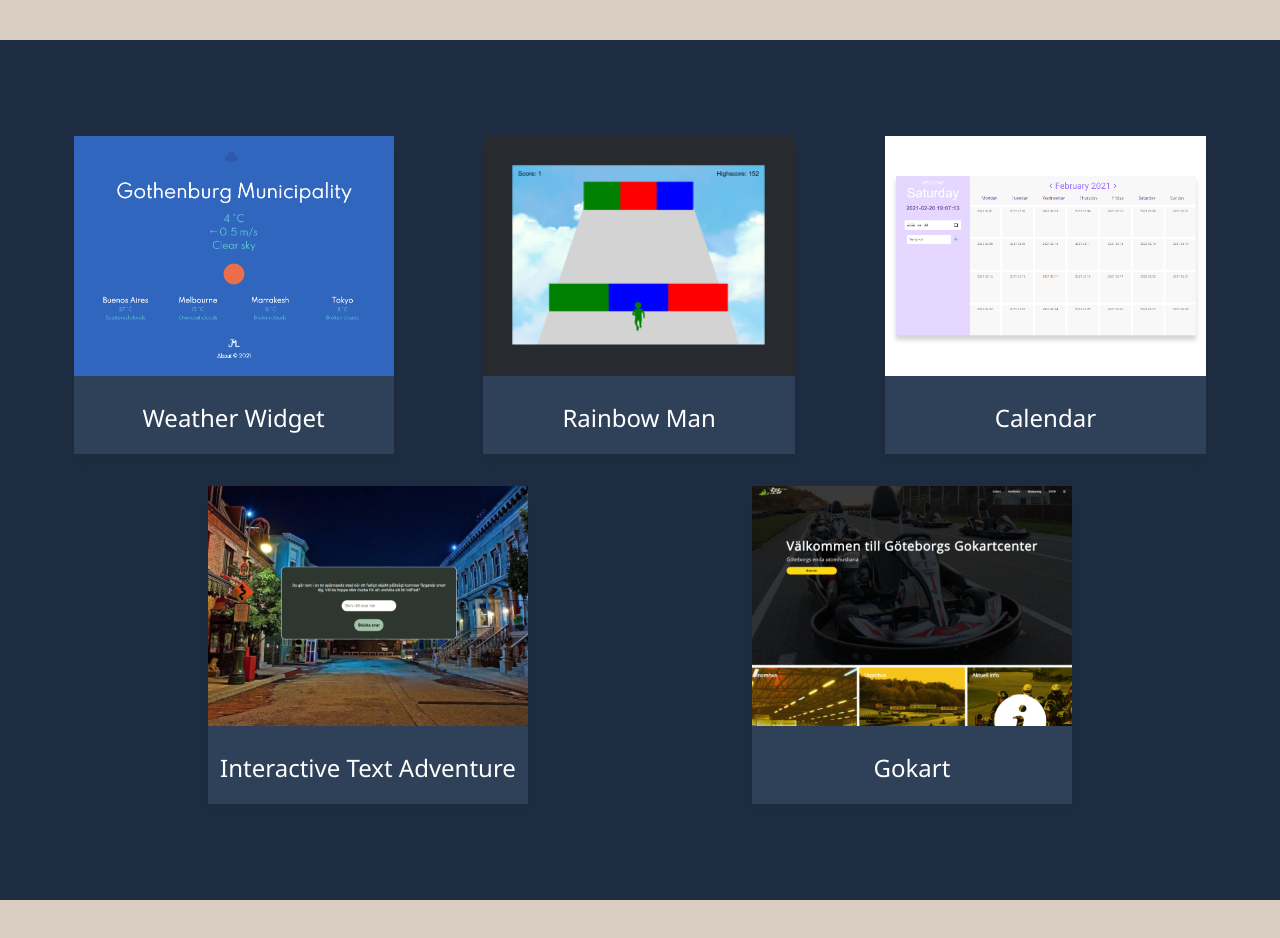
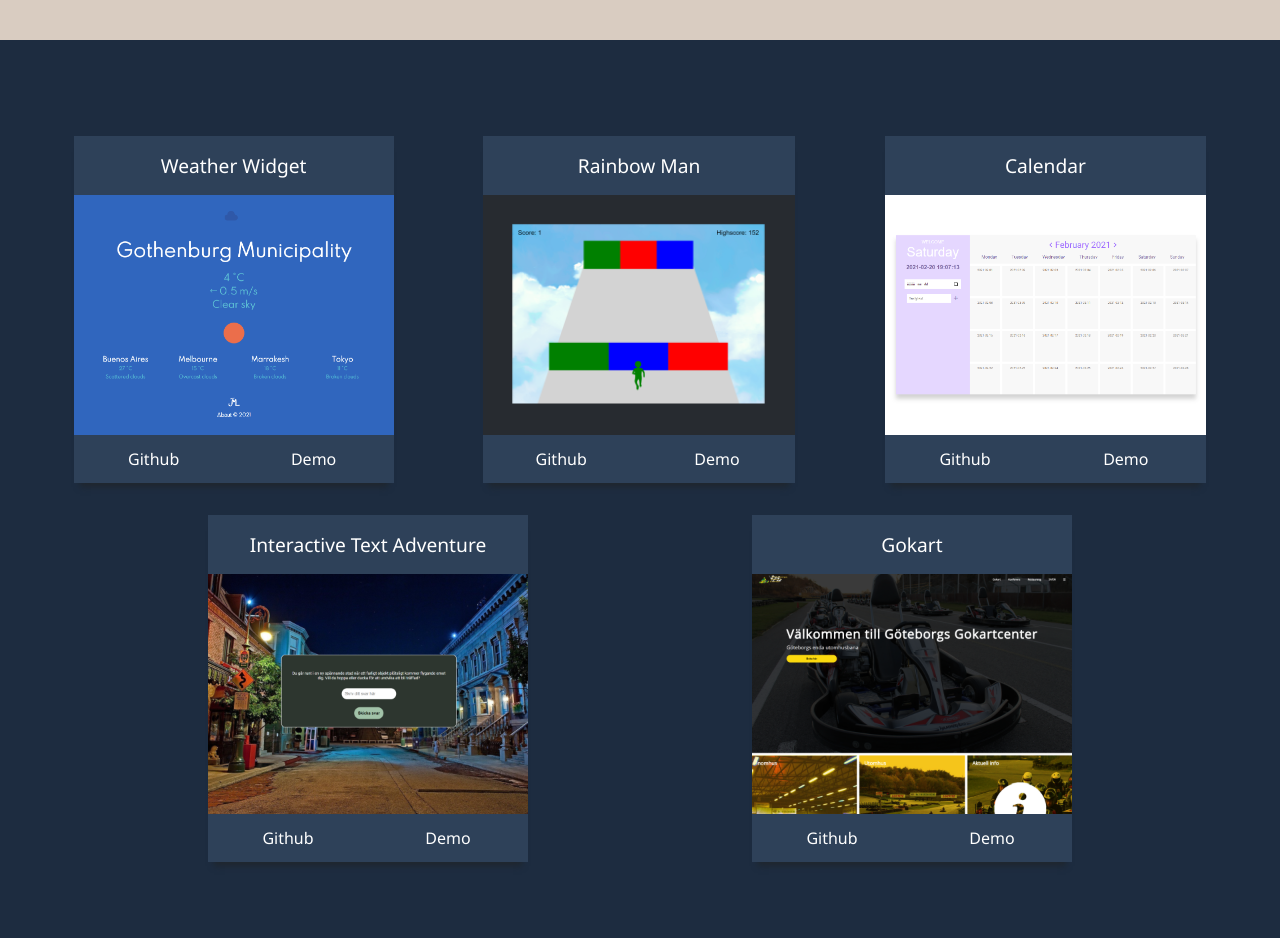
Before and after one commit to johnrybo/resume-react, a React (Create React App) app: page / in a window 1280 px wide. Shown: the part 760-1698 px from the top of the page. Before the commit the page ends 1660 px from the top, so only its background shows below. Built offline with nearby package versions, Linux system fonts and the light colour scheme; a web font is replaced by a local one.

Commit message:
länkar till demo och github

```diff
--- a/src/css/App.css
+++ b/src/css/App.css
@@ -144,12 +144,16 @@ body {
   margin: 1rem;
   background-color: #2E4159;
   color: white;
-  /* border-radius: 1rem 1rem 1rem 1rem; */
-  box-shadow: 0 10px 6px -6px #1D2C40;
+  box-shadow: 0 10px 6px -6px #1f262e;
 }
 
+/* .Project:hover {
+  transform: translateY(-.5rem);
+  cursor: pointer;
+} */
+
 .Project h2 {
-  font-size: 1.5rem;
+  font-size: 1.2rem;
   text-align: center;
   font-weight: 400;
 }
@@ -157,6 +161,29 @@ body {
 .projectImage {
   width: auto;
   height: 15rem;
+  display: block;
   /* border-top-left-radius: 1rem;
   border-top-right-radius: 1rem; */
 }
+
+.Links {
+  display: flex;
+  align-items: center;
+  justify-content: space-evenly;
+}
+
+.GitHubButton, .DemoButton {
+  width: 50%;
+  height: 3rem;
+  background-color: #2E4159;
+  border: none;
+  font-size: 1rem;
+  color: white;
+  font-family: 'Segoe UI', Tahoma, Geneva, Verdana, sans-serif;
+}
+
+.GitHubButton:hover, .DemoButton:hover {
+  background-color: thistle;
+  cursor: pointer;
+  transition: .5s;
+}
--- a/src/css/MediaQueries.css
+++ b/src/css/MediaQueries.css
@@ -55,10 +55,6 @@
     .Intro {
       font-size: 1rem;
     }
-
-    .Project h2 {
-      font-size: 1rem;
-    }
   }
 
 
--- a/src/home/Main.js
+++ b/src/home/Main.js
@@ -8,15 +8,16 @@ import rainbowman from '../images/rainbowman-480w.png'
 import calendar from '../images/calendar-480w.png'
 
 function Main() {
+
     return (
         <div className="Main">
-            <Project title="Weather Widget" img={weatherWidget} alt="Weather Widget" description="Hemsida" />
-            <Project title="Rainbow Man" img={rainbowman} alt="Rainbow Man" description="Spel" />
-            <Project title="Calendar" img={calendar} alt="Calendar" description="Kalender" />
-            <Project title="Interactive Text Adventure" img={lab1} alt="Lab 1" description="Spel" />
-            <Project title="Gokart" img={gokart} alt="Gokart" description="Hemsida"/>
+            <Project title="Weather Widget" img={weatherWidget} alt="Weather Widget" description="Hemsida" gitHubUrl="https://github.com/johnrybo/miniprojekt-react-1" demoUrl="https://jmlweather.netlify.app/"/>
+            <Project title="Rainbow Man" img={rainbowman} alt="Rainbow Man" description="Spel" gitHubUrl="https://github.com/johnrybo/Rainbow-Man" demoUrl="https://rainbowman.netlify.app/"/>
+            <Project title="Calendar" img={calendar} alt="Calendar" description="Kalender" gitHubUrl="https://github.com/johnrybo/Kalender" demoUrl="https://johnrybo.github.io/Kalender/"/>
+            <Project title="Interactive Text Adventure" img={lab1} alt="Lab 1" description="Spel" gitHubUrl="https://github.com/johnrybo/Textbaserad-interaktiv-upplevelse" demoUrl="https://johnrybo.github.io/Textbaserad-interaktiv-upplevelse"/>
+            <Project title="Gokart" img={gokart} alt="Gokart" description="Hemsida" gitHubUrl="https://github.com/johnrybo/gokart" demoUrl="https://johnrybo.github.io/gokart/"/>
         </div>
-      );
+    );
 }
 
 export default Main;
--- a/src/home/Project.js
+++ b/src/home/Project.js
@@ -3,11 +3,21 @@ import React from 'react'
 function Project(props) {
     return (
         <div className="Project">
+        <h2>{props.title}</h2>
             <img className="projectImage" src={props.img} alt={props.alt}></img>
-            <h2>{props.title}</h2>
+            <div className="Links">
+                <button onClick={(e) => {
+                    e.preventDefault();
+                    window.location.href = `${props.gitHubUrl}`;
+                }} className="GitHubButton">Github</button>
+                <button onClick={(e) => {
+                    e.preventDefault();
+                    window.location.href = `${props.demoUrl}`;
+                }} className="DemoButton">Demo</button>
+            </div>
             {/* <p>{props.description}</p> */}
         </div>
-      );
+    );
 }
 
 export default Project;
```
